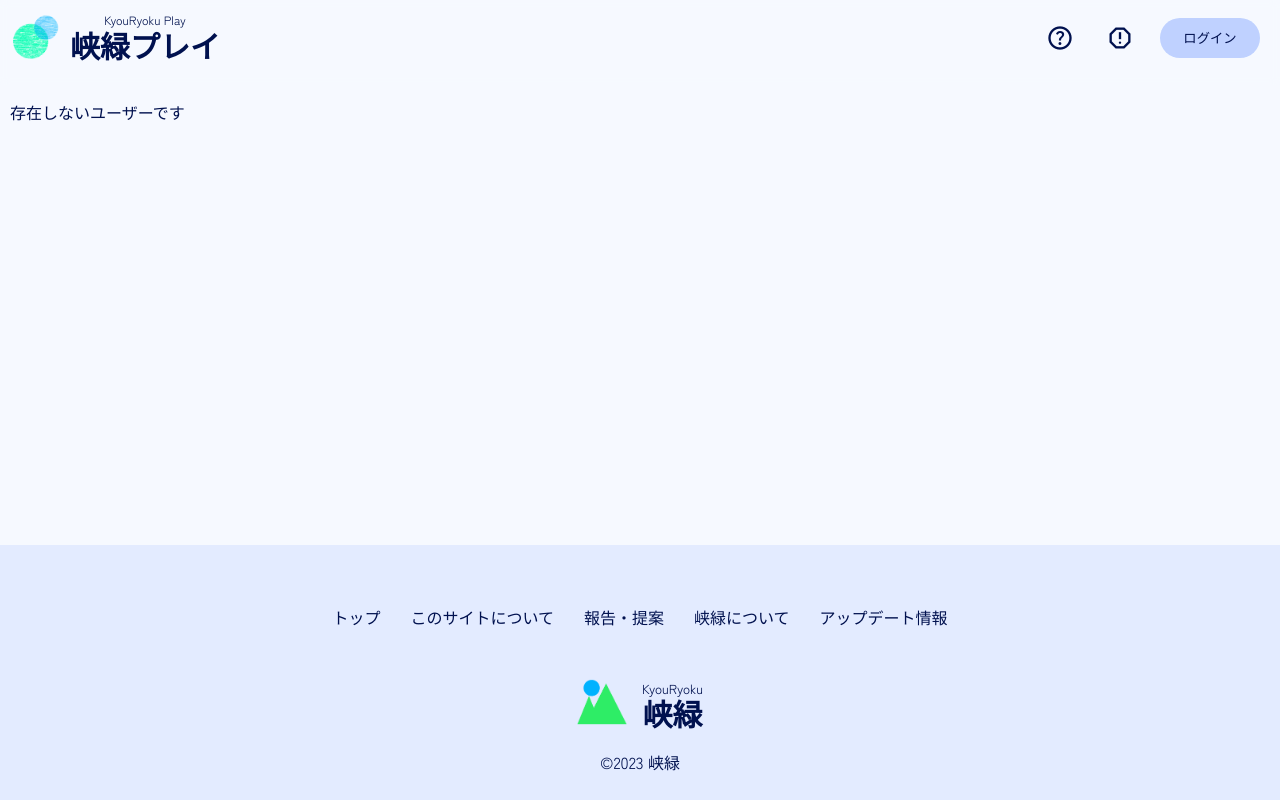
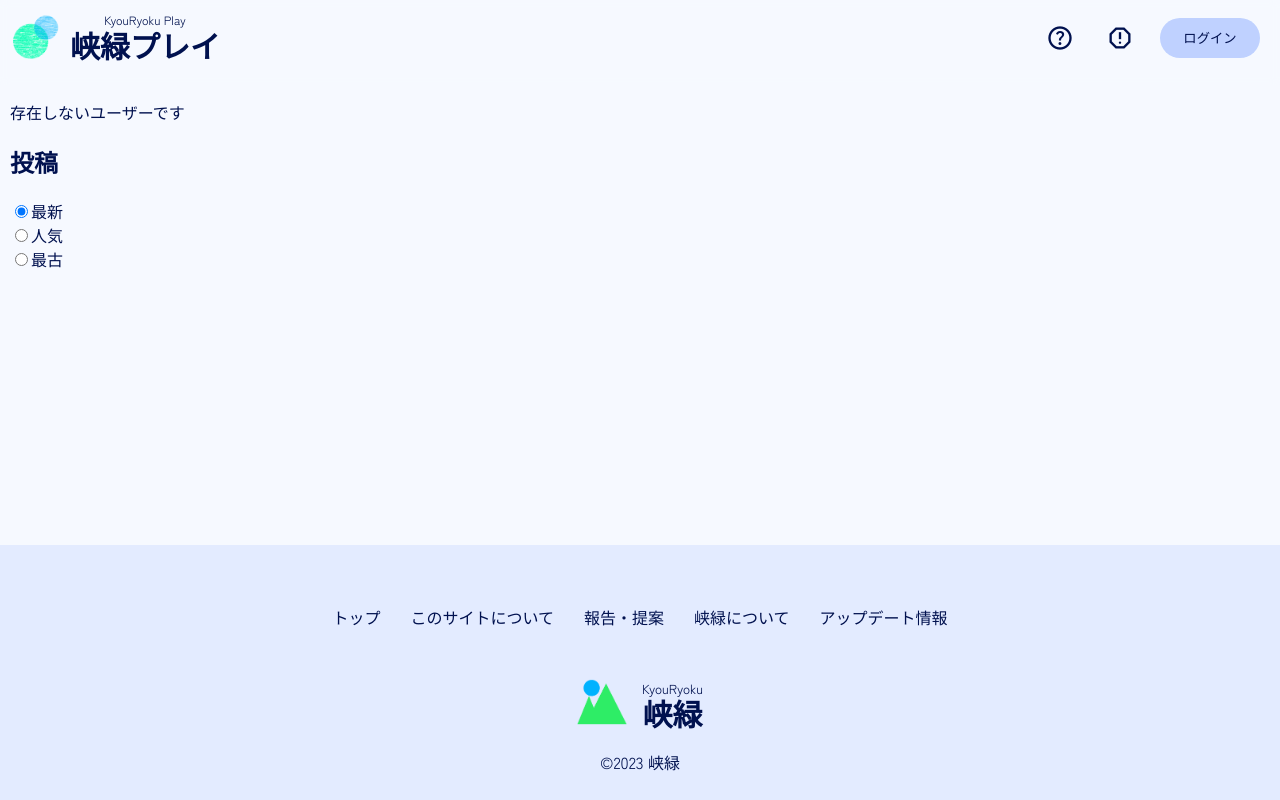
Before and after one commit to goshieta/kyouryoku-play, a Next.js app: page /account/1 in a window 1280 px wide. Built offline with nearby package versions, Linux system fonts and the light colour scheme; no server answers; the database is empty.

Commit message:
公開用プロフィールページを複数のコンポーネントで分割

```diff
--- /dev/null
+++ b/components/account/post.tsx
@@ -0,0 +1,56 @@
+import { useState, useEffect, ChangeEvent } from "react";
+
+const isSortType = (val: string): val is "latest" | "popular" | "oldest" =>
+  val === "latest" || val === "popular" || val === "oldest";
+
+export default function Post() {
+  const [sortType, setSortType] = useState<"latest" | "popular" | "oldest">(
+    "latest"
+  );
+  const radioOnchange = (e: ChangeEvent<HTMLInputElement>) =>
+    isSortType(e.target.value) ? setSortType(e.target.value) : {};
+
+  return (
+    <>
+      <div>
+        <h2>投稿</h2>
+        <div>
+          <div>
+            <input
+              type="radio"
+              name="select_show_type"
+              id="select_show_type_latest"
+              value="latest"
+              checked={sortType === "latest"}
+              onChange={radioOnchange}
+            />
+            <label htmlFor="select_show_type_latest">最新</label>
+          </div>
+          <div>
+            <input
+              type="radio"
+              name="select_show_type"
+              id="select_show_type_popular"
+              value="popular"
+              checked={sortType === "popular"}
+              onChange={radioOnchange}
+            />
+            <label htmlFor="select_show_type_popular">人気</label>
+          </div>
+          <div>
+            <input
+              type="radio"
+              name="select_show_type"
+              id="select_show_type_oldest"
+              value="oldest"
+              checked={sortType === "oldest"}
+              onChange={radioOnchange}
+            />
+            <label htmlFor="select_show_type_oldest">最古</label>
+          </div>
+        </div>
+        <div></div>
+      </div>
+    </>
+  );
+}
--- /dev/null
+++ b/components/account/pubProfile.tsx
@@ -0,0 +1,41 @@
+import Image from "next/image";
+import { useState, useEffect } from "react";
+import { isPubUserDataType, pubUserDataType } from "@/lib/types/communityType";
+import { db } from "@/lib/firebase/client";
+import { collection, doc, getDoc } from "firebase/firestore";
+
+export default function PubProfile({ id }: { id: string | null | undefined }) {
+  const [info, setInfo] = useState<pubUserDataType | null | undefined>(null);
+  useEffect(() => {
+    if (!id) return;
+    getDoc(doc(collection(db, "pubUsers"), id))
+      .then((data) => data.data())
+      .then((data) => {
+        if (isPubUserDataType(data)) setInfo(data);
+        else setInfo(undefined);
+      });
+  }, [id]);
+
+  return (
+    <>
+      {info === null ? <div>読み込み中</div> : <></>}
+      {info === undefined ? <div>存在しないユーザーです</div> : <></>}
+      {info ? (
+        <div>
+          <Image
+            src={info.photoURL}
+            alt={`${info.name}の写真`}
+            width={70}
+            height={70}
+          />
+          <div>
+            <h1>{info.name}</h1>
+            <p>{info.description}</p>
+          </div>
+        </div>
+      ) : (
+        <></>
+      )}
+    </>
+  );
+}
--- a/components/context/auth.tsx
+++ b/components/context/auth.tsx
@@ -45,12 +45,14 @@ export default function Auth({ children }: { children: ReactNode }) {
             email: firebaseUser.email!,
             createdAt: Date.now(),
             belongCommunity: [],
+            description: "",
           };
           const pubAppUser: pubUserDataType = {
             createdAt: Date.now(),
             id: firebaseUser.uid,
             name: firebaseUser.displayName!,
             photoURL: firebaseUser.photoURL!,
+            description: "",
           };
           setDoc(ref, appUser).then(() => {
             setUser(appUser);
--- a/lib/types/communityType.ts
+++ b/lib/types/communityType.ts
@@ -5,6 +5,7 @@ export type userType = {
   name: string;
   photoURL: string;
   belongCommunity: string[];
+  description: string;
 };
 export const isUserType = (arg: any): arg is userType => {
   return (
@@ -14,7 +15,8 @@ export const isUserType = (arg: any): arg is userType => {
     typeof arg.id === "string" &&
     typeof arg.name === "string" &&
     typeof arg.photoURL === "string" &&
-    typeof arg.belongCommunity === "object"
+    typeof arg.belongCommunity === "object" &&
+    typeof arg.description === "string"
   );
 };
 
@@ -23,6 +25,7 @@ export type pubUserDataType = {
   id: string;
   name: string;
   photoURL: string;
+  description: string;
 };
 export const isPubUserDataType = (arg: any): arg is pubUserDataType => {
   return (
@@ -30,7 +33,8 @@ export const isPubUserDataType = (arg: any): arg is pubUserDataType => {
     typeof arg.createdAt === "number" &&
     typeof arg.id === "string" &&
     typeof arg.name === "string" &&
-    typeof arg.photoURL === "string"
+    typeof arg.photoURL === "string" &&
+    typeof arg.description === "string"
   );
 };
 
--- a/pages/account/[accountID].tsx
+++ b/pages/account/[accountID].tsx
@@ -1,14 +1,11 @@
-import { db } from "@/lib/firebase/client";
-import { isPubUserDataType, pubUserDataType } from "@/lib/types/communityType";
-import { collection, doc, getDoc } from "firebase/firestore";
-import Image from "next/image";
+import Post from "@/components/account/post";
+import PubProfile from "@/components/account/pubProfile";
 import { useRouter } from "next/router";
 import { useEffect, useState } from "react";
 
 export default function AccountInfo() {
   const router = useRouter();
   const [id, setid] = useState<string | null | undefined>(null);
-  const [info, setInfo] = useState<pubUserDataType | null | undefined>(null);
 
   useEffect(() => {
     const id = router.query.accountID;
@@ -17,33 +14,12 @@ export default function AccountInfo() {
     else setid(id);
   }, [router]);
 
-  useEffect(() => {
-    if (!id) return;
-    getDoc(doc(collection(db, "pubUsers"), id))
-      .then((data) => data.data())
-      .then((data) => {
-        if (isPubUserDataType(data)) setInfo(data);
-        else setInfo(undefined);
-      });
-  }, [id]);
-
   return (
     <div>
-      {info === null ? <div>読み込み中</div> : <></>}
-      {info === undefined ? <div>存在しないユーザーです</div> : <></>}
-      {info ? (
-        <div>
-          <Image
-            src={info.photoURL}
-            alt={`${info.name}の写真`}
-            width={70}
-            height={70}
-          />
-          <h1>{info.name}</h1>
-        </div>
-      ) : (
-        <></>
-      )}
+      <div>
+        <PubProfile id={id} />
+        <Post />
+      </div>
     </div>
   );
 }
```
